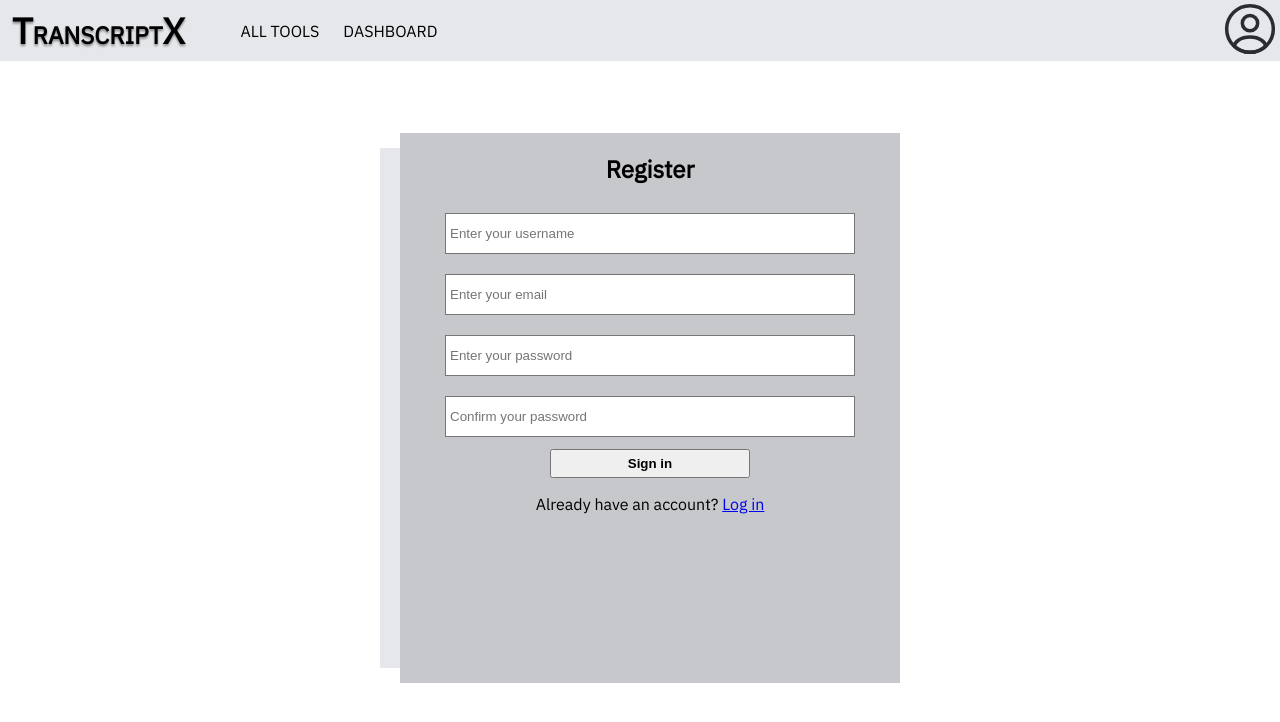
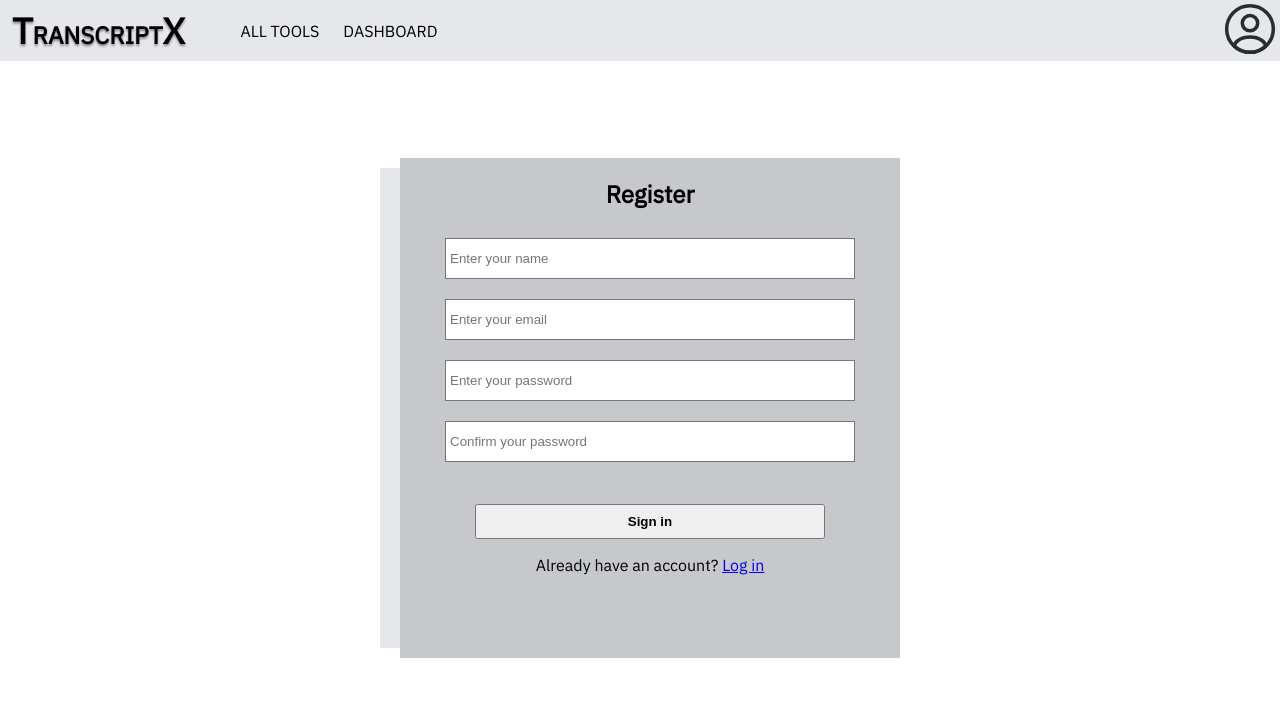
Before and after one commit to TranscriptX/FE, a React (Vite) app: page /register in a window 1280 px wide. Shown: the top 722 px of the page. Built offline with nearby package versions, Linux system fonts and the light colour scheme; no server answers.

Commit message:
UA-1 Register Page Update

```diff
--- /dev/null
+++ b/src/components/ExpandingCard.tsx
@@ -0,0 +1,14 @@
+
+export default function ExpandingCard() {
+    return (
+        <div className="group w-full max-w-[20px] min-h-[480px] bg-color_secondary shadow-md hover:shadow-lg hover:min-w-[400px] transition-all duration-[700] ease-in-out cursor-pointer overflow-hidden">
+
+
+            <div className="flex flex-row justify-center items-center max-h-0 overflow-hidden opacity-0 group-hover:max-h-[200px] group-hover:opacity-100 max-w-[50px] transition-all duration-[500] ease-in-out mt-0 group-hover:mt-4">
+                <p className="text-black">
+                This is the content that appears on hover.
+                </p>
+            </div>
+        </div>
+    );
+}
--- a/src/context/AuthContext.tsx
+++ b/src/context/AuthContext.tsx
@@ -30,7 +30,7 @@ const AuthProvider: React.FC<IAuthProvider> = ({ children }) => {
             }
 
             setUser({
-                username: response.username,
+                name: response.name,
                 email: response.email,
                 role: response.role,
             });
@@ -58,7 +58,7 @@ const AuthProvider: React.FC<IAuthProvider> = ({ children }) => {
             }
 
             setUser({
-                username: response.username,
+                name: response.name,
                 email: response.email,
                 role: response.role,
             });
--- a/src/index.css
+++ b/src/index.css
@@ -18,6 +18,7 @@
     --color-biru: #305CDE;
     --color-biru_2: #002697;
     --color-black: #000000;
+    --color-light_red: #FFCCCB;
 
     --font-weight-*: initial;
     --font-weight-bold: 700;
--- a/src/pages/authentication/RegisterPage.tsx
+++ b/src/pages/authentication/RegisterPage.tsx
@@ -1,10 +1,11 @@
 import { useState } from "react";
 import { useNavigate } from "react-router";
 import Navbar from "../../components/Navbar";
+import ExpandingCard from "../../components/ExpandingCard";
 
 const RegisterPage = () => {
     const [formData, setFormData] = useState({
-        username: "",
+        name: "",
         email: "",
         password: "",
         confirmPassword: "",
@@ -26,9 +27,9 @@ const RegisterPage = () => {
         setError("");
         setSuccessMessage("");
 
-        const { username, email, password, confirmPassword } = formData;
+        const { name, email, password, confirmPassword } = formData;
 
-        if (!username || !email || !password || !confirmPassword) {
+        if (!name || !email || !password || !confirmPassword) {
             setError("Please fill in all the fields.");
             return;
         }
@@ -49,7 +50,7 @@ const RegisterPage = () => {
                 method: "POST",
                 headers: { "Content-Type": "application/json" },
                 body: JSON.stringify({
-                    username: username,
+                    name: name,
                     email: email,
                     password: password,
                 }),
@@ -60,7 +61,7 @@ const RegisterPage = () => {
             if (response.ok){
                 setSuccessMessage(result.message);
                 setFormData({
-                    username: "",
+                    name: "",
                     email: "",
                     password: "",
                     confirmPassword: "",
@@ -81,13 +82,17 @@ const RegisterPage = () => {
             <Navbar currentPage="Register"/>
             <div className="min-h-screen flex flex-row items-center justify-center bg-white">
 
-                <div className="w-full max-w-[10px] min-h-[520px] bg-color_secondary rounded-md shadow-md translate-x-3 translate-y-3 pl-[10px]"></div>
+                <div className="min-h-screen flex justify-center items-center bg-gray-100">
+                <ExpandingCard/>
+                </div>
 
-                <div className="z-10 bg-grey w-full max-w-[500px] min-h-[550px] flex flex-col align-items justify-content">
+                {/* <div className="w-full max-w-[10px] min-h-[480px] bg-color_secondary rounded-md shadow-md translate-x-3 translate-y-3 pl-[10px]"></div> */}
+
+                <div className="z-10 bg-grey w-full max-w-[500px] min-h-[500px] flex flex-col align-items justify-content">
                     <h2 className="text-2xl font-bold text-center">Register</h2>
 
                     {error && (
-                    <div className="text-[red] px-[4px] py-[2px]">
+                    <div className="text-[red] px-[4px] py-[4px] mb-[10px] ml-[42px] mr-[42px] bg-light_red">
                         {error}
                     </div>
                     )}
@@ -101,9 +106,9 @@ const RegisterPage = () => {
                         <form onSubmit={handleSubmit} className="space-y-[12px] flex flex-col justify-center items-center">
                             <input
                                 type="text"
-                                id="username"
-                                placeholder="Enter your username"
-                                value={formData.username}
+                                id="name"
+                                placeholder="Enter your name"
+                                value={formData.name}
                                 onChange={handleInputChange}
                                 className={inputStyle}
                             />
@@ -136,7 +141,7 @@ const RegisterPage = () => {
                                 <button
                                     type="submit"
                                     disabled={loading}
-                                    className="w-[200px] text-white font-bold py-[5px] rounded-lg hover:bg-purple-700 transition-colors"
+                                    className="w-[350px] mt-[30px] text-white font-bold py-[8px] rounded-lg hover:bg-purple-700 transition-colors"
                                 >
                                     {loading ? "Signing up..." : "Sign in"}
                                 </button>
--- a/src/types/model/UserType.ts
+++ b/src/types/model/UserType.ts
@@ -1,5 +1,5 @@
 type UserType = {
-    username: string;
+    name: string;
     email: string;
     role: number;
 }
```
